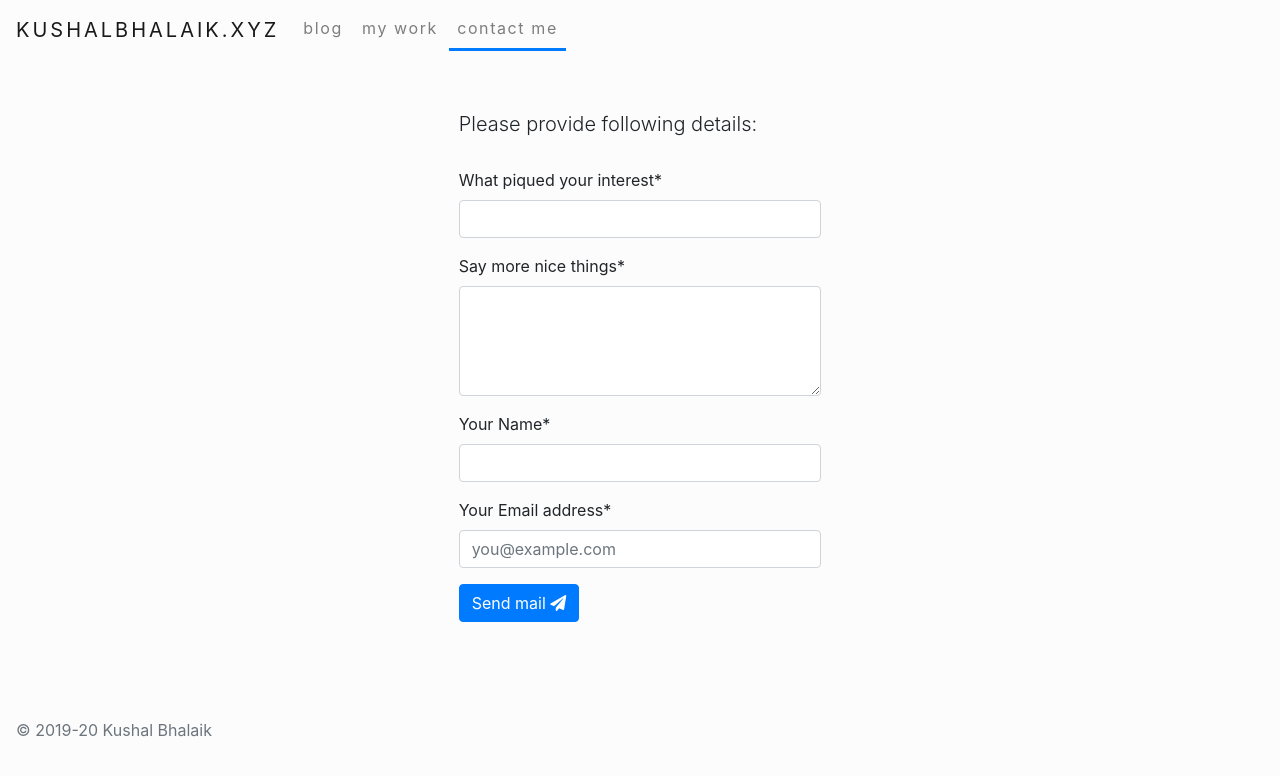
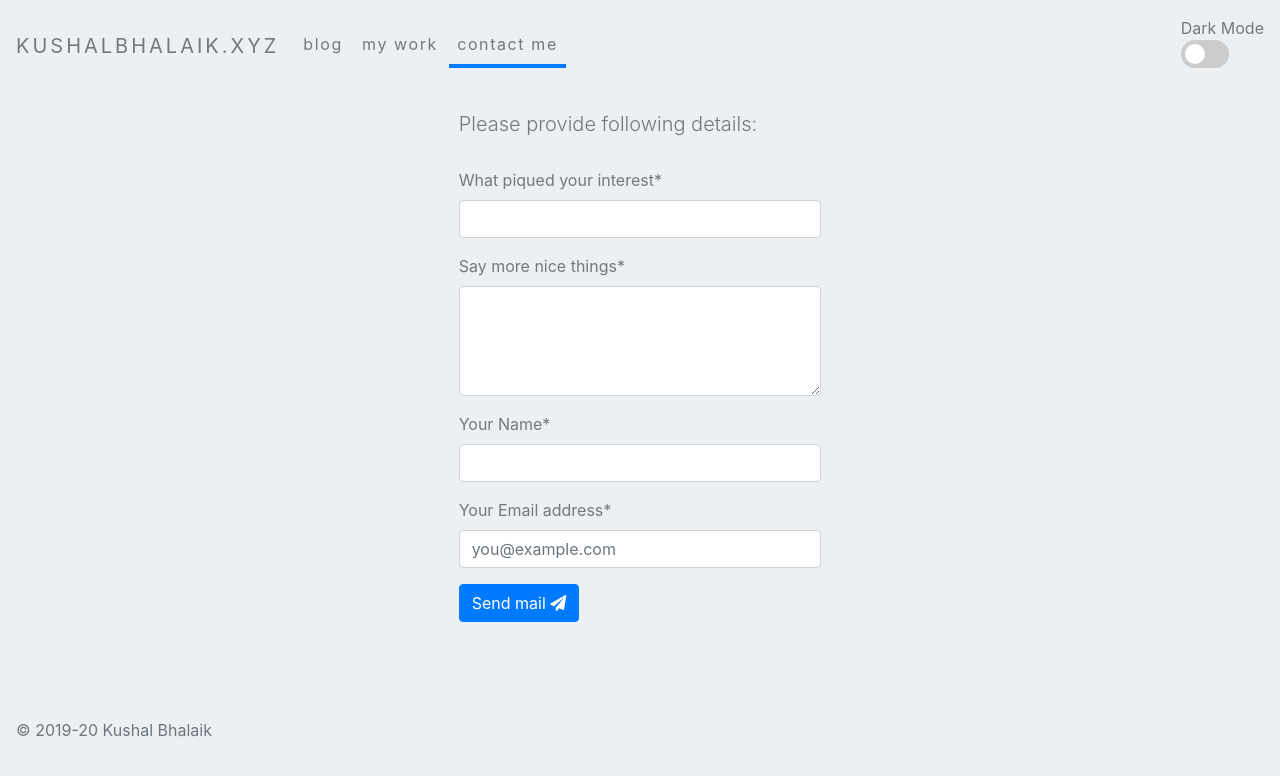
Before and after one commit to Prajwal-Kumar919/far11ven.github.io, a PHP site: page /contact.html in a window 1280 px wide. Shown: the top 776 px of the page. Run offline with PHP 8.4, Linux system fonts and the light colour scheme; some libraries are stand-ins or nearby versions.

Commit message:
added dark mode

```diff
--- a/contact.html
+++ b/contact.html
@@ -10,6 +10,7 @@
    <script src="pace.js"></script>
    <link rel="icon" type="image/x-icon" href="favicon.ico">
    <link rel="stylesheet" href="style.css">
+   <link rel="stylesheet" href="togglestyle.css">
    <link rel="stylesheet" href="pace.css">
    <meta name="keywords" content="kushal, bhalaik, kushal bhalaik">
    <meta name="description" content="Contact - kushalbhalaik.xyz">
@@ -26,7 +27,7 @@
 
 <body>
    <nav class="navbar navbar-expand-lg navbar-light fixed-top">
-      <a class="navbar-brand" href="/">kushalbhalaik.xyz</a>
+      <a class="navbar-brand dark-th" href="/">kushalbhalaik.xyz</a>
       <button class="navbar-toggler collapsed position-relative" type="button" data-toggle="collapse"
          data-target="#navbarSupportedContent" aria-controls="navbarSupportedContent" aria-expanded="false"
          aria-label="Toggle navigation">
@@ -46,36 +47,45 @@
                <a class="nav-link dark-th" href="/contact.html"> contact me </a>
             </li>
          </ul>
+         <span class="navbar-text">
+            <div id="theme" class="dark-th" style="color: rgba(0, 0, 0, 0.5);">
+               <div>Dark Mode</div>
+               <label class="switch">
+                  <input id="theme-toggle" type="checkbox" unchecked="">
+                  <span class="slider round" onclick="themeSelection()"></span>
+               </label>
+            </div>
+         </span>
       </div>
    </nav>
    <div class="main-container container-fluid">
       <div id="msg-container" class="col-md-4 mx-auto no-gutters py-100">
          <br>
-         <form id="msg-form">
-            <h3 class="lead">Please provide following details:</h3>
+         <form id="msg-form dark-th">
+            <h3 class="lead dark-th">Please provide following details:</h3>
             <br>
             <div class="form-group">
-               <label for="msgTitle"> What piqued your interest*</label>
+               <label for="msgTitle" class="dark-th"> What piqued your interest*</label>
                <input type="text" class="form-control" id="subject" onkeyup="handleFormInput(this)" placeholder=""
                   required />
             </div>
             <div class="form-group">
-               <label for="msgDescription"> Say more nice things*</label>
+               <label for="msgDescription" class="dark-th"> Say more nice things*</label>
                <textarea class="form-control" id="msgDescription" rows="4" onkeyup="handleFormInput(this)"
                   required></textarea>
             </div>
             <div class="form-group">
-               <label for="senderName"> Your Name*</label>
+               <label for="senderName" class="dark-th"> Your Name*</label>
                <input type="text" class="form-control" id="senderName" onkeyup="handleFormInput(this)" placeholder=""
                   required />
             </div>
             <div class="form-group">
-               <label for="senderEmail">Your Email address*</label>
+               <label for="senderEmail" class="dark-th">Your Email address*</label>
                <input type="email" class="form-control" id="senderEmail" onkeyup="handleFormInput(this)"
                   placeholder="you@example.com" required />
             </div>
             <div class="form-group" style="display:none;">
-               <label for="screenshot">Screenshot (Optional)</label>
+               <label for="screenshot" class="dark-th">Screenshot (Optional)</label>
                <input id="screenshot" type="file" class="form-control-file" />
             </div>
             <div class="row">
@@ -86,7 +96,7 @@
                </div>
                <div class="col-md-6">
                   <div id="spinner" style="font-size:24px; color:#1f74c9; display:none;">
-                     <i class="fa fa-spinner fa-spin "></i>
+                     <i class="fa fa-spinner fa-spin dark-th"></i>
                   </div>
                </div>
             </div>
--- a/index.js
+++ b/index.js
@@ -6,20 +6,19 @@ let isFormValidated = false;
 
 msgData["sender"] = "kushalbhalaik.xyz";
 
-window.onload = function() {
-  console.log("loc ;", window.location.pathname);
+window.onload = function () {
+  changeTheme(localStorage.getItem("darkMode")); //select theme
 
   if (window.location.pathname === "/") {
     fetch("config.json")
-      .then(response => response.json())
+      .then((response) => response.json())
 
-      .then(responseJSON => {
+      .then((responseJSON) => {
         config = responseJSON;
       });
   } else {
     $('a[href="' + window.location.pathname + '"]')
       .parents("li") //variations ("li,ul")
-
       .addClass("active-nav-item");
   }
 
@@ -57,12 +56,12 @@ function sendMsg() {
     body: JSON.stringify(requestBody),
 
     headers: {
-      "Content-Type": "application/json"
-    }
+      "Content-Type": "application/json",
+    },
   })
-    .then(response => response.json())
+    .then((response) => response.json())
 
-    .then(responseJson => {
+    .then((responseJson) => {
       if (responseJson.message === "message was sent") {
         var formParent = document.getElementById("msg-container");
 
@@ -90,7 +89,7 @@ function sendMsg() {
       }
     })
 
-    .catch(err => {
+    .catch((err) => {
       console.log("err", err.message);
     })
 
@@ -100,3 +99,42 @@ function sendMsg() {
 
   $("a[title~='Host']").hide();
 }
+
+function themeSelection() {
+  let isSelected = document.getElementById("theme-toggle").checked;
+
+  localStorage.setItem("darkMode", !isSelected);
+  changeTheme(localStorage.getItem("darkMode"));
+}
+
+function changeTheme(userPref) {
+  var deviceWidth = Math.max(window.screen.width, window.innerWidth);
+  console.log("deviceWidth :", deviceWidth);
+  $(document).ready(function () {
+    if (userPref === "true") {
+      $(".dark-th").css("color", "#ffffff");
+      $("#theme-toggle").prop("checked", true);
+      if (deviceWidth < 575) {
+        $("body").css("background-color", "#12253c");
+        $("html").css("background-color", "#12253c");
+        $("nav").css("background-color", "#12253c");
+      } else {
+        $("body").css("background-color", "#12253c");
+        $("html").css("background-color", "#12253c");
+        $("nav").css("background-color", "#12253c");
+      }
+    } else {
+      $(".dark-th").css("color", "rgba(0,0,0,.5)");
+      $("#theme-toggle").prop("checked", false);
+      if (deviceWidth < 575) {
+        $("body").css("background-color", "#ecf0f3");
+        $("html").css("background-color", "#ecf0f3");
+        $("nav").css("background-color", "#ecf0f3");
+      } else {
+        $("body").css("background-color", "#ecf0f3");
+        $("html").css("background-color", "#ecf0f3");
+        $("nav").css("background-color", "#ecf0f3");
+      }
+    }
+  });
+}
--- a/pace.css
+++ b/pace.css
@@ -1,43 +1,21 @@
 .pace {
-
   -webkit-pointer-events: none;
-
   pointer-events: none;
-
-
-
   -webkit-user-select: none;
-
   -moz-user-select: none;
-
   user-select: none;
-
 }
 
-
-
 .pace-inactive {
-
   display: none;
-
 }
 
-
-
 .pace .pace-progress {
-
   background: #007bff;
-
   position: fixed;
-
   z-index: 2000;
-
   top: 0;
-
   right: 100%;
-
   width: 100%;
-
-  height: 2px;
-
+  height: 3px;
 }
--- a/style.css
+++ b/style.css
@@ -1,10 +1,6 @@
-img[alt="www.000webhost.com"] {
-  display: none;
-}
-
-body,
-html {
-  background-color: #fcfcfc !important;
+html,
+body {
+  background-color: #fcfcfc;
   background-attachment: fixed;
   background-position: center;
   background-repeat: no-repeat;
@@ -24,7 +20,7 @@ html {
 }
 
 nav {
-  background-color: #fcfcfc !important;
+  background-color: #fcfcfc;
 }
 ul {
   list-style-type: none;
--- /dev/null
+++ b/togglestyle.css
@@ -0,0 +1,59 @@
+.switch {
+  position: relative;
+  display: inline-block;
+  width: 48px;
+  height: 28px;
+}
+
+.switch input {
+  opacity: 0;
+  width: 0;
+  height: 0;
+}
+
+.slider {
+  position: absolute;
+  cursor: pointer;
+  top: 0;
+  left: 0;
+  right: 0;
+  bottom: 0;
+  background-color: #ccc;
+  -webkit-transition: .4s;
+  transition: .4s;
+}
+
+.slider:before {
+  position: absolute;
+  content: "";
+  height: 20px;
+  width: 20px;
+  left: 4px;
+  bottom: 4px;
+  background-color: white;
+  -webkit-transition: .4s;
+  transition: .4s;
+}
+
+input:checked + .slider {
+  background-color: #2196F3;
+}
+
+input:focus + .slider {
+  box-shadow: 0 0 1px #2196F3;
+}
+
+input:checked + .slider:before {
+  -webkit-transform: translateX(20px);
+  -ms-transform: translateX(20px);
+  transform: translateX(20px);
+}
+
+/* Rounded sliders */
+.slider.round {
+  border-radius: 34px;
+}
+
+.slider.round:before {
+  border-radius: 50%;
+}
```
Also changed, not shown: 404.html (+10 -0 lines), index.html (+26 -10 lines), insta.html (+11 -1 lines), my-work.html (+12 -1 lines).
